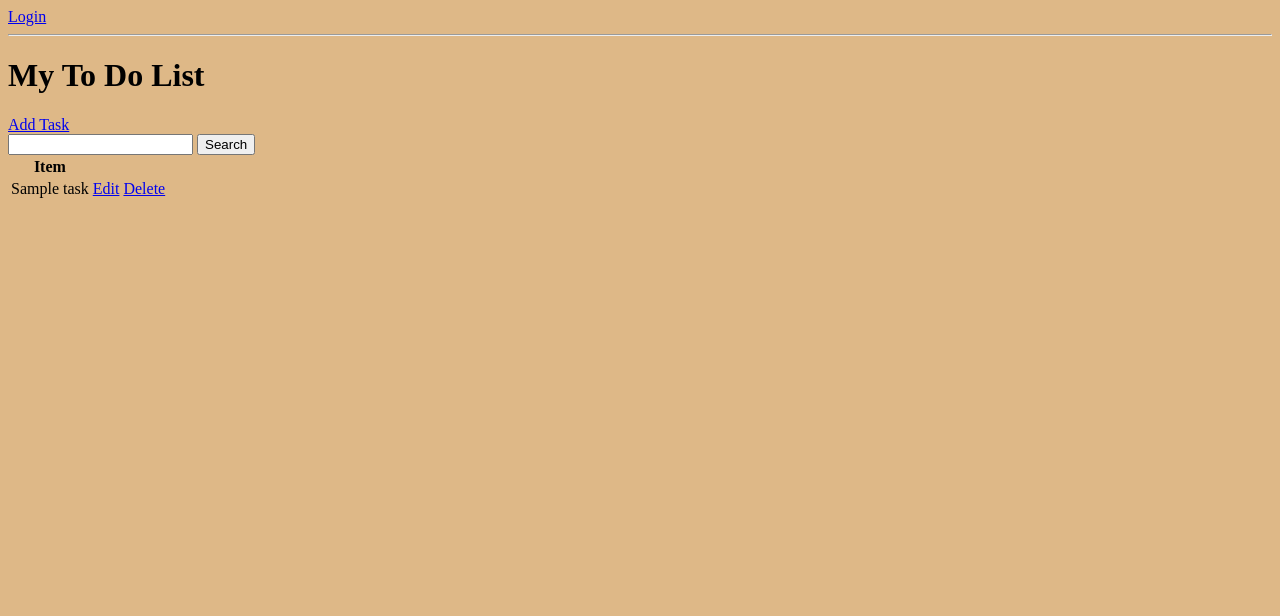
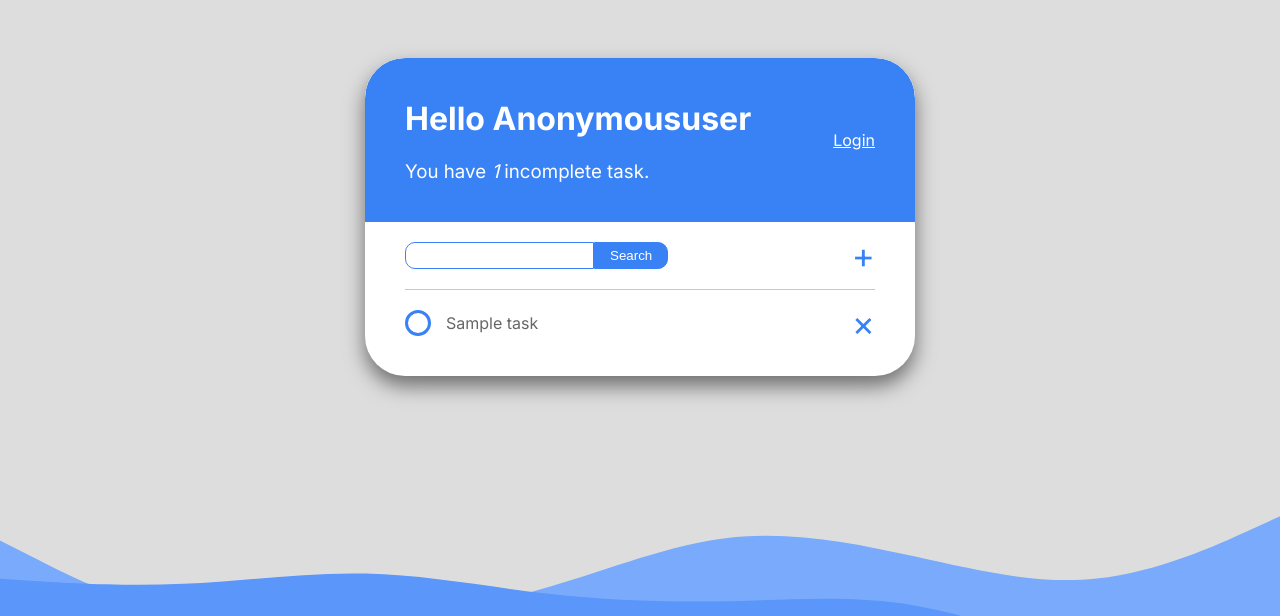
Before and after one commit to humza-rao/django-todolist, a Django app: template base/templates/base/task_list.html in a window 1280 px wide. Shown: the top 616 px of the page. Run offline with Django 4.2, Linux system fonts and the light colour scheme; the template is opened without the code that fills it: most values are stand-ins (such as "Sample title", 1, 10 or a date in 2020).

Commit message:
Add CSS Styling in HTML and static files

```diff
--- a/base/models.py
+++ b/base/models.py
@@ -13,4 +13,4 @@ class Task(models.Model):
         return self.title
 
     class Meta:
-        ordering = ['complete']
+        ordering = ['complete','-create']
--- a/base/templates/base/main.html
+++ b/base/templates/base/main.html
@@ -1,4 +1,5 @@
 <!DOCTYPE html>
+{%load static%}
 <html lang="en">
   <head>
     <meta charset="UTF-8">
@@ -6,14 +7,193 @@
     <meta name="viewport" content="width=device-width, initial-scale=1.0">
     <title>To Do Items</title>
 
+    <link rel="preconnect" href="https://fonts.googleapis.com">
+    <link rel="preconnect" href="https://fonts.gstatic.com" crossorigin>
+    <link href="https://fonts.googleapis.com/css2?family=Inter:wght@400;700&display=swap" rel="stylesheet">
+
     <style>
       body {
-                background-color: burlywood;
+        height: 100%;
+        background-image: url('{%static "layered-waves-haikei.svg" %}');
+        background-repeat: no-repeat;
+        background-size: cover;
+        background-attachment: fixed;
+
+        font-family: 'Inter', sans-serif;
+        padding-top: 50px;
+
       }
+
+      .header {
+        display: flex;
+        justify-content: space-between;
+        align-items: center;
+
+        color: white;
+
+        background-color: #3882F6;
+        /* border: 10px solid white; */
+        border-radius: 40px 40px 0 0;
+        padding: 20px 40px;
+      }
+
+      /* CARDS */
+
+      .card {
+        overflow: hidden;
+        background-color: #fff;
+        max-width: 550px;
+        margin:auto;
+        display: flex;
+        flex-direction: column;
+
+        box-shadow: 0 10px 20px 0 rgba(0, 0, 0, 0.5);
+        transition: 0.3s;
+        border-radius: 40px;
+      }
+
+      .card:hover{
+        box-shadow: 0 20px 40px 0 rgba(0, 0, 0, 0.5);
+      }
+
+      .card-body {
+        padding: 20px 40px;
+      }
+
+      h1{
+        font-weight: 700;
+      }
+
+      h2,h3,h4,h5,h6 {
+        font-weight: 500;
+      }
+
+      a {
+        color: #3882F6;
+      }
+
+      .header a {
+        color: white;
+
+      }
+
+      .helptext, ul {
+        display: block;
+        font-size: 12px;
+      }
+
+      /* BUTTON */
+
+      .button {
+        border: 1px solid #3882F6;
+        background-color:#3882F6;
+        color: white;
+        padding: 5px 15px;
+        border-radius: 10px;
+      }
+
+      .button:hover {
+        background-color: white;
+        color: #3882F6;
+        cursor: pointer;
+      }
+
+      input[value=Search] {
+        border-radius: 0 10px 10px 0;
+      }
+
+      input[value=Delete] {
+        border: 1px solid red;
+        background-color:red;
+      }
+
+      input[value=Delete]:hover {
+        border: 1px solid red;
+        background-color:white;
+        color: red;
+      }
+
+      /* TEXT BOX */
+
+      label {
+        display: block;
+
+      }
+
+      input[type=text], input[type=password], textarea {
+        border:1px solid #3882F6;
+        border-radius: 10px;
+        padding: 5px;
+      }
+
+      input[name=search-area] {
+        border-radius: 10px 0 0 10px;
+      }
+
+      /* SEARCH & ADD */
+
+      .search-add-container{
+        display: flex;
+        justify-content: space-between;
+        align-items: center;
+        padding-bottom: 20px;
+      }
+
+      .add-delete-link {
+        text-decoration: none;
+        font-size: 35px;
+        line-height: 0;
+      }
+
+      .add-delete-link:hover {
+        box-shadow: 0 20px 40px 0 rgba(255, 0, 0, 0.5);
+      }
+
+      /* TASK STYLING */
+
+      .task-container {
+        display: flex;
+        align-items: center;
+        justify-content: space-between;
+        padding: 20px 0px;
+
+        border-top: 1px solid rgb(200, 200, 200);
+      }
+
+      .task-title {
+        display: flex;
+        align-items: center;
+      }
+
+      .task-title:hover {
+        text-decoration: underline;
+      }
+
+      .task-title a{
+        text-decoration: none;
+        color: rgb(102, 102, 102);
+        margin-left: 15px;
+      }
+
+      .complete-icon {
+        background-color: #3882F6;
+        border: 3px solid #3882F6;
+        border-radius: 50%;
+        height: 20px;
+        width: 20px;
+      }
+
+      .incomplete-icon {
+        border: 3px solid #3882F6;
+        border-radius: 50%;
+        height: 20px;
+        width: 20px;
+      }
+
     </style>
   </head>
   <body>
-        <div class="container">
+      <div class="card">
           {%block content%}
           {%endblock content%}
       </div>
--- a/base/templates/base/task_list.html
+++ b/base/templates/base/task_list.html
@@ -1,38 +1,56 @@
 {% extends 'base/main.html' %}
 {% block content %}
 
+<div class="header">
+    <div>
+        <h1>Hello {{request.user|title}}</h1>
+        <h3>You have <i>{{count}}</i> incomplete task{{count|pluralize:"s"}}.</h3>
+    </div>
+
     {% if request.user.is_authenticated %}
-    <p>{{request.user}}</p>
         <a href="{% url 'logout' %}">Logout</a>
     {%else%}
         <a href="{% url 'login' %}">Login</a>
     {%endif%}
+</div>
 
-<hr>
-<h1>My To Do List</h1>
-<a href="{%url 'task-create' %}">Add Task</a>
+<!-- SEARCH & ADD -->
+<div class="card-body">
+  <div class="search-add-container" >
+    <form method="GET" style="display:flex;">
+        <input type="text" name="search-area" value="{{search_input}}">
+        <input class="button" type="submit" value="Search">
+    </form>
+    <a class="add-delete-link" href="{%url 'task-create' %}">&#x2b;</a>
+  </div>
 
-<form method="GET">
-    <input type="text" name="search-area" value="{{search_input}}">
-    <input type="submit" value="Search">
-</form>
+  <!-- TASK LIST -->
 
-<table>
-    <tr>
-        <th>Item</th>
-        <th></th>
-        <th></th>
-    </tr>
+  <div class="task-list-container">
     {%for task in tasks%}
-    <tr>
-        <td>{{task.title}}</td>
-        <!-- <td><a href="{% url 'task' task.id %}">View</a></td> -->
-        <td><a href="{% url 'task-update' task.id %}">Edit</a></td>
-        <td><a href="{% url 'task-delete' task.id %}">Delete</a></td>
-    </tr>
+      <div class="task-container">
+        {% if task.complete %}
+          <div class="task-title">
+            <div class="complete-icon"></div>
+            <i><s><a href="{% url 'task-update' task.id %}">{{task}}</a></s></i>
+          </div>
+
+
+        {% else %}
+        <div class="task-title">
+          <div class="incomplete-icon"></div>
+          <a href="{% url 'task-update' task.id %}">{{task}}</a>
+        </div>
+
+        {% endif %}
+        <a class="add-delete-link" href="{% url 'task-delete' task.id %}">&#xd7;</a>
+      </div>
+
     {%empty%}
       <h3>No items in list :(</h3>
     {%endfor%}
-</table>
+
+  </div>
+</div>
 
 {%endblock content%}
--- a/base/views.py
+++ b/base/views.py
@@ -46,7 +46,7 @@ class TaskList(LoginRequiredMixin, ListView):
     def get_context_data(self, **kwargs):
         context = super().get_context_data(**kwargs)
         context['tasks'] = context['tasks'].filter(user=self.request.user)
-        context['complete'] = context['tasks'].filter(complete=False).count()
+        context['count'] = context['tasks'].filter(complete=False).count()
 
         search_input = self.request.GET.get('search-area') or ''
         if search_input:
--- a/todolist/settings.py
+++ b/todolist/settings.py
@@ -11,6 +11,7 @@ https://docs.djangoproject.com/en/4.1/ref/settings/
 """
 
 from pathlib import Path
+import os
 
 # Build paths inside the project like this: BASE_DIR / 'subdir'.
 BASE_DIR = Path(__file__).resolve().parent.parent
@@ -118,6 +119,9 @@ LOGIN_URL = 'login'
 # https://docs.djangoproject.com/en/4.1/howto/static-files/
 
 STATIC_URL = 'static/'
+STATICFILES_DIR = [
+    os.path.join(BASE_DIR, 'static')
+]
 
 # Default primary key field type
 # https://docs.djangoproject.com/en/4.1/ref/settings/#default-auto-field
```
Also changed, not shown: base/templates/base/login.html (+9 -5 lines), base/templates/base/register.html (+13 -5 lines), base/templates/base/task_confirm_delete.html (+10 -6 lines), base/templates/base/task_form.html (+8 -6 lines), base/static/blue-stacked-waves-haikei.svg (added), base/static/layered-waves-haikei.svg (added), base/static/low-poly-grid-haikei.svg (added), base/static/white-stacked-waves-haikei.svg (added), db.sqlite3. Lines whose indentation alone changed are shown as unchanged.
